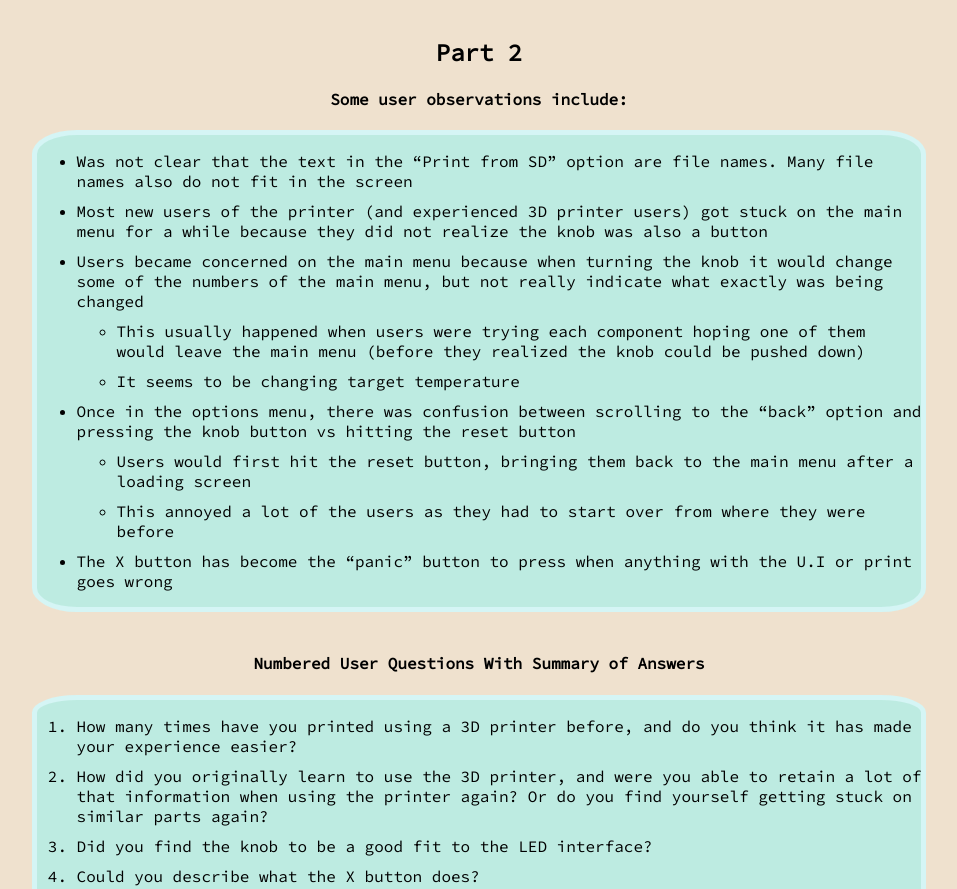
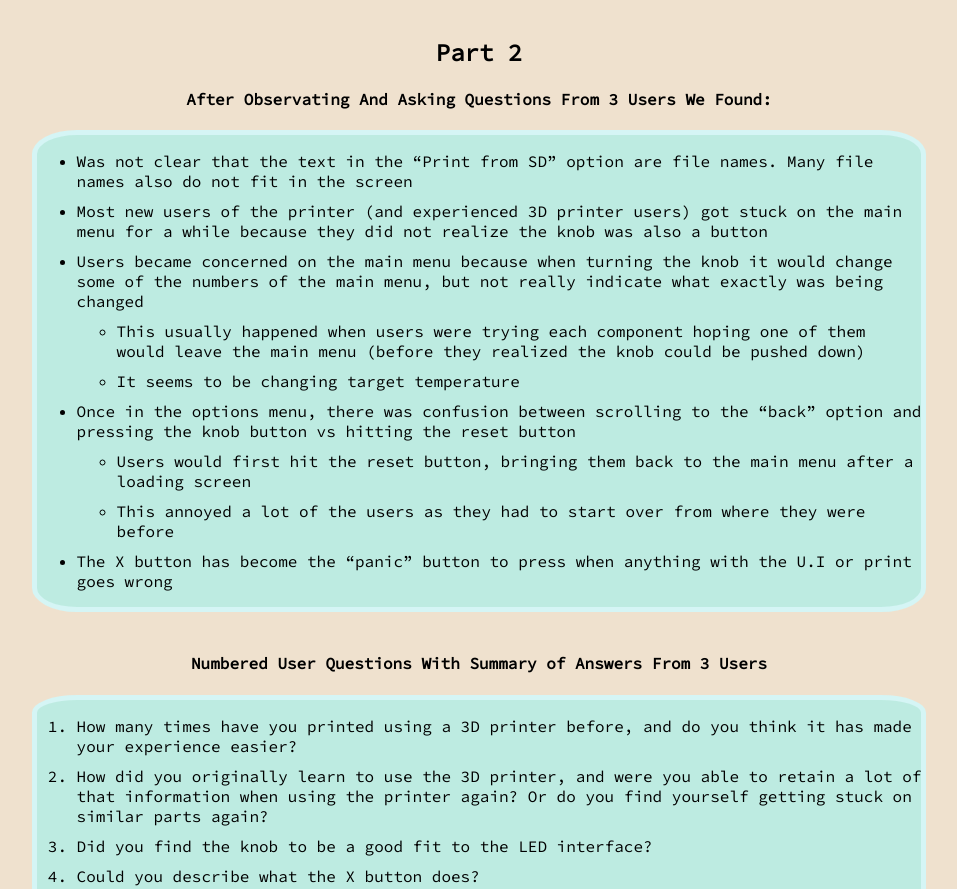
Before and after one commit to maladjustedcarp401/Personas_Storyboarding, a plain HTML site: page index.html in a window 1280 px wide. Shown: the part 1588-2477 px from the top of the page, without its empty margins (161-1118 px from the left). Drawn offline with Linux system fonts and the light colour scheme; a script that the page names is missing.

Commit message:
Final Update to HTML

```diff
--- a/index.html
+++ b/index.html
@@ -71,7 +71,7 @@
     </br>
     <h2> Part 2 </h2>
 
-    <h4>Some user observations include:</h4>
+    <h4>After Observating And Asking Questions From 3 Users We Found:</h4>
     <div class="observations">
       <div>
         <ul>
@@ -103,7 +103,7 @@
     </div>
 
   </br>
-    <h4>Numbered User Questions With Summary of Answers</h4>
+    <h4>Numbered User Questions With Summary of Answers From 3 Users</h4>
 
     <div class="questions">
       <div>
```
